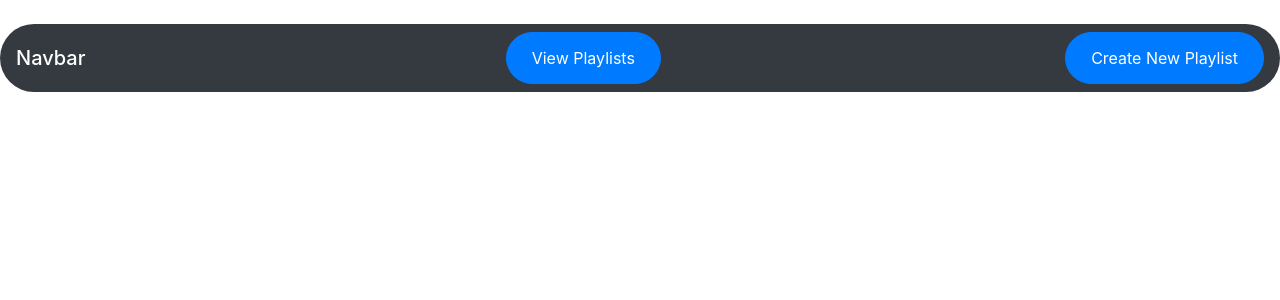
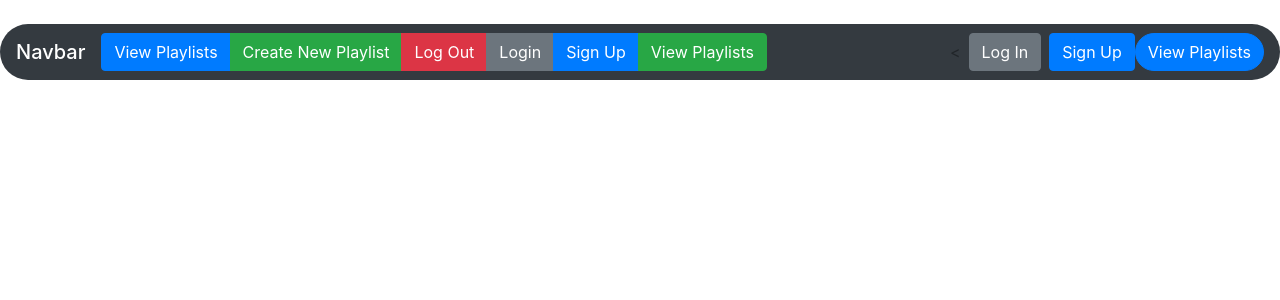
Before and after one commit to avalenz95/SpotFi, a Django app: page / in a window 1280 px wide. Shown: the top 300 px of the page. Run offline with Django 3.2, Linux system fonts and the light colour scheme; some libraries are stand-ins or nearby versions.

Commit message:
update buttons

```diff
--- a/SpotFi/templates/base.html
+++ b/SpotFi/templates/base.html
@@ -17,12 +17,30 @@
   <br>
   <nav class="navbar navbar-dark bg-dark rounded-pill">
     <span class="navbar-brand mb-0 h1">Navbar</span>
-    <li class="nav-item btn btn-primary rounded-pill">
-      <a class="btn btn-primary rounded-pill" href="{% url 'playlist-list-view' %}" role="button">View Playlists</a>
-    </li>
-    <li class="nav-item btn btn-primary rounded-pill">
-      <a class="btn btn-primary rounded-pill" href="{% url 'playlist-create'%}" role="button">Create New Playlist</a>
-    </li>
+    <div class="btn-group" role="group" aria-label="Basic example">
+      <a class="btn btn-primary" href="{% url 'playlist-list-view' %}">View Playlists</a>
+      <a class="btn btn-success" href="{% url 'playlist-create' %}">Create New Playlist</a>
+      <a class="btn btn-danger" href="{% url 'logout' %}">Log Out</a>
+
+      <a class="btn btn-secondary" href="{% url 'login' %}">Login</a>
+      <a class="btn btn-primary" href="{% url 'sign-up-page' %}">Sign Up</a>
+      <a class="btn btn-success" href="{% url 'playlist-list-view' %}">View Playlists</a>
+    </div>
+    <div class="btn-group" role="group" aria-label="Basic example"></div>
+    <form class="form-inline ml-auto">
+      <
+      {% if request.user.is_authenticated %}
+        <div class="text-white">Hello, <strong>{{request.user.username}}</strong>!</div>
+          <a class="btn btn-primary rounded-pill" href="{% url 'playlist-list-view' %}">View Playlists</a>
+          <a href="{% url 'playlist-create' %}" class="btn btn-success rounded-pill ml-4">Create New Playlist</a>
+          <a href="{% url 'logout' %}" class="btn btn-danger rounded-pill ml-2">Log Out</a>
+      {% else %}
+          <a href="{% url 'login' %}" class="btn btn-secondary ml-2">Log In</a>
+          <a href="{% url 'sign-up-page' %}" class="btn btn-primary ml-2">Sign Up</a>
+          <a class="btn btn-primary rounded-pill" href="{% url 'playlist-list-view' %}">View Playlists</a>
+      {%endif%}
+  </form>
+  </div>
 
   </nav>
 
```
Also changed, not shown: SpotFi/db.sqlite3.
